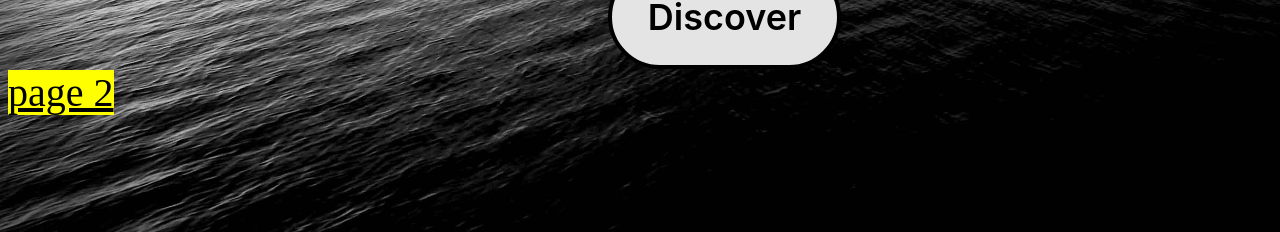
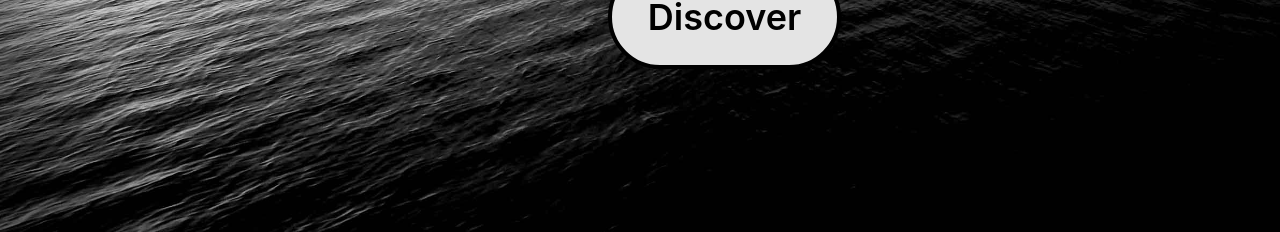
Before and after one commit to nourehab7/Web-Task2, a plain HTML site: page index.html in a window 1280 px wide. Shown: the part 662-894 px from the top of the page. Drawn offline with Linux system fonts and the light colour scheme.

Commit message:
Update index.html

```diff
--- a/index.html
+++ b/index.html
@@ -27,7 +27,7 @@
         <h2 class="text">MSP Tech Club-ASU</h2>
          <button type="button" onclick="window.open('index2.html','_blank')" id="button">Discover</button>
     </div>
-    <a class="go" href="index2.html">page 2</a>
+
 </body>
 
 </html>
```
